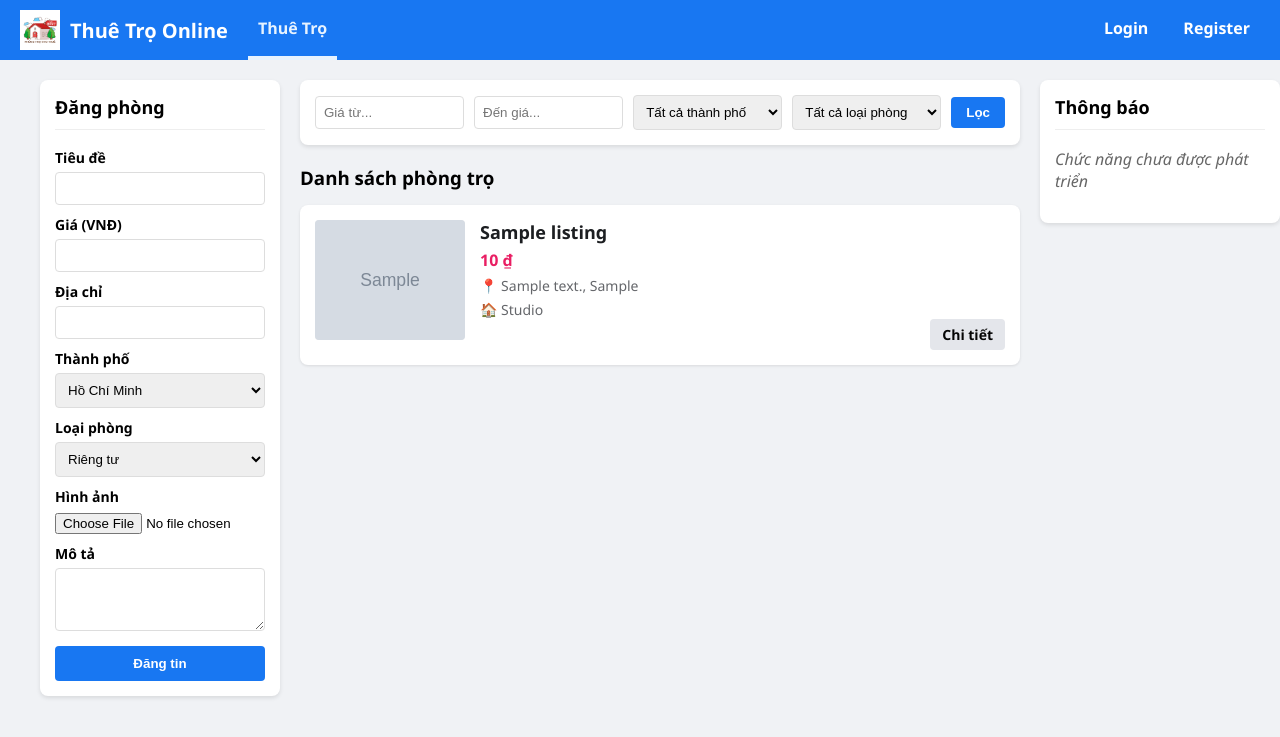
After one commit to HyyDone/DoAnChuyenNganh, a PHP site: page /listings.php in a window 1280 px wide. The commit adds this page. Shown: the top 737 px of the page. Run offline with PHP 8.4, Linux system fonts and the light colour scheme; tables that the repository leaves empty or names only in its code hold one stand-in row (values such as "Sample post"); grey boxes marked "Sample" are stand-in pictures.

Commit message:
Implement listings page, header styling, and profile display

```diff
--- /dev/null
+++ b/public/api/listings.php
@@ -0,0 +1,110 @@
+<?php
+require_once __DIR__ . '/../../config/db.php';
+
+header('Content-Type: application/json');
+
+$method = $_SERVER['REQUEST_METHOD'];
+
+if ($method === 'GET') {
+    try {
+        $sql = "SELECT l.*, u.full_name as owner_name, u.avatar as owner_avatar,
+                (SELECT file_path FROM listing_images WHERE listing_id = l.id LIMIT 1) as image_path
+                FROM listings l
+                JOIN users u ON l.owner_id = u.id
+                WHERE l.status = 'available'";
+
+        $params = [];
+
+        if (!empty($_GET['price_min'])) {
+            $sql .= " AND l.price >= ?";
+            $params[] = $_GET['price_min'];
+        }
+        if (!empty($_GET['price_max'])) {
+            $sql .= " AND l.price <= ?";
+            $params[] = $_GET['price_max'];
+        }
+        if (!empty($_GET['city'])) {
+            $sql .= " AND l.city LIKE ?";
+            $params[] = '%' . $_GET['city'] . '%';
+        }
+        // Note: 'capacity' is not in the schema provided earlier, assuming 'room_type' or description for now.
+        // If user meant specific capacity column, we might need to add it.
+        // For now, let's filter by room_type if provided, or just ignore capacity if not in schema.
+        // Looking at schema: room_type ENUM('studio','share','private')
+        if (!empty($_GET['room_type'])) {
+             $sql .= " AND l.room_type = ?";
+             $params[] = $_GET['room_type'];
+        }
+
+        $sql .= " ORDER BY l.created_at DESC";
+
+        $stmt = $pdo->prepare($sql);
+        $stmt->execute($params);
+        $listings = $stmt->fetchAll(PDO::FETCH_ASSOC);
+
+        echo json_encode(['success' => true, 'data' => $listings]);
+    } catch (Exception $e) {
+        http_response_code(500);
+        echo json_encode(['success' => false, 'message' => $e->getMessage()]);
+    }
+} elseif ($method === 'POST') {
+    if (session_status() == PHP_SESSION_NONE) {
+        session_start();
+    }
+
+    if (empty($_SESSION['user_id'])) {
+        http_response_code(401);
+        echo json_encode(['success' => false, 'message' => 'Unauthorized']);
+        exit;
+    }
+
+    try {
+        $owner_id = $_SESSION['user_id'];
+        $title = $_POST['title'] ?? 'Phòng trọ mới'; // Default title if not provided
+        $description = $_POST['description'] ?? '';
+        $price = $_POST['price'] ?? 0;
+        $address = $_POST['address'] ?? '';
+        $city = $_POST['city'] ?? 'Ho Chi Minh';
+        $room_type = $_POST['room_type'] ?? 'private';
+
+        // Basic validation
+        if (empty($price) || empty($address)) {
+            throw new Exception("Giá và địa chỉ là bắt buộc.");
+        }
+
+        $pdo->beginTransaction();
+
+        $stmt = $pdo->prepare("INSERT INTO listings (owner_id, title, description, price, address, city, room_type) VALUES (?, ?, ?, ?, ?, ?, ?)");
+        $stmt->execute([$owner_id, $title, $description, $price, $address, $city, $room_type]);
+        $listing_id = $pdo->lastInsertId();
+
+        // Handle Image Upload
+        if (!empty($_FILES['image']['name'])) {
+            $target_dir = __DIR__ . "/../../public/uploads/listings/";
+            if (!file_exists($target_dir)) {
+                mkdir($target_dir, 0777, true);
+            }
+
+            $file_extension = pathinfo($_FILES['image']['name'], PATHINFO_EXTENSION);
+            $new_filename = uniqid() . '.' . $file_extension;
+            $target_file = $target_dir . $new_filename;
+            $db_path = "/uploads/listings/" . $new_filename;
+
+            if (move_uploaded_file($_FILES['image']['tmp_name'], $target_file)) {
+                $stmt_img = $pdo->prepare("INSERT INTO listing_images (listing_id, file_path, is_cover) VALUES (?, ?, 1)");
+                $stmt_img->execute([$listing_id, $db_path]);
+            }
+        }
+
+        $pdo->commit();
+        echo json_encode(['success' => true, 'message' => 'Đăng tin thành công!', 'listing_id' => $listing_id]);
+
+    } catch (Exception $e) {
+        $pdo->rollBack();
+        http_response_code(500);
+        echo json_encode(['success' => false, 'message' => $e->getMessage()]);
+    }
+} else {
+    http_response_code(405);
+    echo json_encode(['success' => false, 'message' => 'Method not allowed']);
+}
--- a/public/includes/header.php
+++ b/public/includes/header.php
@@ -2,21 +2,45 @@
 if (session_status() == PHP_SESSION_NONE) {
     session_start();
 }
+$current_path = parse_url($_SERVER['REQUEST_URI'], PHP_URL_PATH);
+function isActive($path, $current) {
+    // Active: Light blue text, thick bottom border
+    // Inactive: White text, transparent border
+    return $path === $current
+        ? 'color:#e7f3ff;border-bottom:4px solid #e7f3ff;'
+        : 'color:white;border-bottom:4px solid transparent;';
+}
 ?>
-<header style="background:#1877f2;color:white;padding:10px 20px;display:flex;justify-content:space-between;align-items:center;">
-    <div style="display:flex;align-items:center;">
-        <a href="/index.php" style="text-decoration:none;color:inherit;display:flex;align-items:center;">
+<header style="background:#1877f2;color:white;padding:0 20px;height:60px;display:flex;justify-content:space-between;align-items:center;">
+    <div style="display:flex;align-items:center;height:100%;">
+        <a href="/index.php" style="text-decoration:none;color:inherit;display:flex;align-items:center;margin-right:20px;">
             <img src="/assets/thumbnailTro.jpg" alt="Thuê Trọ Online" style="height:40px;object-fit:contain;margin-right:10px;">
             <h1 style="margin:0;font-size:20px;">Thuê Trọ Online</h1>
         </a>
+        <a href="/listings.php" style="<?= isActive('/listings.php', $current_path) ?>text-decoration:none;font-weight:bold;font-size:16px;height:100%;display:flex;align-items:center;padding:0 10px;box-sizing:border-box;">Thuê Trọ</a>
     </div>
-    <nav>
-        <?php if (!empty($_SESSION['user_id'])): ?>
-            <a href="/profile.php" style="color:white;text-decoration:none;margin-left:15px;font-weight:bold;">Profile</a>
+    <nav style="display:flex;align-items:center;height:100%;">
+        <?php if (!empty($_SESSION['user_id'])):
+            require_once __DIR__ . '/../../config/db.php';
+            $stmt = $pdo->prepare("SELECT username, full_name, avatar FROM users WHERE id = ?");
+            $stmt->execute([$_SESSION['user_id']]);
+            $headerUser = $stmt->fetch();
+
+            $displayName = $headerUser['username'] ?? 'User';
+            if (!empty($headerUser['full_name'])) {
+                $parts = explode(' ', trim($headerUser['full_name']));
+                $displayName = end($parts);
+            }
+            $avatar = !empty($headerUser['avatar']) ? $headerUser['avatar'] : 'assets/default-avatar.png';
+        ?>
+            <a href="/profile.php" style="color:white;text-decoration:none;margin-left:15px;font-weight:bold;display:flex;align-items:center;background:rgba(255,255,255,0.2);padding:5px 10px;border-radius:20px;border:1px solid rgba(255,255,255,0.5);">
+                <img src="/<?= htmlspecialchars($avatar) ?>" alt="Avatar" style="width:30px;height:30px;border-radius:50%;margin-right:8px;object-fit:cover;border: 1px solid white;">
+                <?= htmlspecialchars($displayName) ?>
+            </a>
             <a href="/logout.php" style="color:white;text-decoration:none;margin-left:15px;font-weight:bold;">Logout</a>
         <?php else: ?>
-            <a href="/login.php" style="color:white;text-decoration:none;margin-left:15px;font-weight:bold;">Login</a>
-            <a href="/register.php" style="color:white;text-decoration:none;margin-left:15px;font-weight:bold;">Register</a>
+            <a href="/login.php" style="<?= isActive('/login.php', $current_path) ?>text-decoration:none;margin-left:15px;font-weight:bold;height:100%;display:flex;align-items:center;padding:0 10px;box-sizing:border-box;">Login</a>
+            <a href="/register.php" style="<?= isActive('/register.php', $current_path) ?>text-decoration:none;margin-left:15px;font-weight:bold;height:100%;display:flex;align-items:center;padding:0 10px;box-sizing:border-box;">Register</a>
         <?php endif; ?>
     </nav>
 </header>
--- /dev/null
+++ b/public/listings.php
@@ -0,0 +1,203 @@
+<!doctype html>
+<html lang="vi">
+<head>
+    <meta charset="utf-8">
+    <title>Thuê Trọ - Danh sách phòng</title>
+    <meta name="viewport" content="width=device-width, initial-scale=1.0">
+    <link rel="stylesheet" href="/assets/css/style.css">
+    <link rel="stylesheet" href="https://cdnjs.cloudflare.com/ajax/libs/font-awesome/6.4.0/css/all.min.css">
+    <style>
+        body {
+            font-family: 'Segoe UI', Helvetica, Arial, sans-serif;
+            background-color: #f0f2f5;
+            margin: 0;
+            padding: 0;
+        }
+    </style>
+</head>
+<body>
+
+<?php
+require_once __DIR__ . '/includes/header.php';
+?>
+
+<div style="max-width: 1200px; margin: 20px auto; padding: 0 15px;">
+    <div style="display: grid; grid-template-columns: 20% 60% 20%; gap: 20px;">
+
+        <!-- Left Column: Post Listing Form -->
+        <div style="background: white; padding: 15px; border-radius: 8px; box-shadow: 0 2px 4px rgba(0,0,0,0.1); height: fit-content;">
+            <h3 style="margin-top: 0; font-size: 18px; border-bottom: 1px solid #eee; padding-bottom: 10px;">Đăng phòng</h3>
+            <form id="postListingForm" enctype="multipart/form-data">
+                <div style="margin-bottom: 10px;">
+                    <label style="display:block; margin-bottom: 5px; font-weight: bold; font-size: 14px;">Tiêu đề</label>
+                    <input type="text" name="title" required style="width: 100%; padding: 8px; border: 1px solid #ddd; border-radius: 4px; box-sizing: border-box;">
+                </div>
+                <div style="margin-bottom: 10px;">
+                    <label style="display:block; margin-bottom: 5px; font-weight: bold; font-size: 14px;">Giá (VNĐ)</label>
+                    <input type="number" name="price" required style="width: 100%; padding: 8px; border: 1px solid #ddd; border-radius: 4px; box-sizing: border-box;">
+                </div>
+                <div style="margin-bottom: 10px;">
+                    <label style="display:block; margin-bottom: 5px; font-weight: bold; font-size: 14px;">Địa chỉ</label>
+                    <input type="text" name="address" required style="width: 100%; padding: 8px; border: 1px solid #ddd; border-radius: 4px; box-sizing: border-box;">
+                </div>
+                <div style="margin-bottom: 10px;">
+                    <label style="display:block; margin-bottom: 5px; font-weight: bold; font-size: 14px;">Thành phố</label>
+                    <select name="city" style="width: 100%; padding: 8px; border: 1px solid #ddd; border-radius: 4px; box-sizing: border-box;">
+                        <option value="Ho Chi Minh">Hồ Chí Minh</option>
+                        <option value="Ha Noi">Hà Nội</option>
+                        <option value="Da Nang">Đà Nẵng</option>
+                    </select>
+                </div>
+                <div style="margin-bottom: 10px;">
+                    <label style="display:block; margin-bottom: 5px; font-weight: bold; font-size: 14px;">Loại phòng</label>
+                    <select name="room_type" style="width: 100%; padding: 8px; border: 1px solid #ddd; border-radius: 4px; box-sizing: border-box;">
+                        <option value="private">Riêng tư</option>
+                        <option value="share">Ở ghép</option>
+                        <option value="studio">Studio</option>
+                    </select>
+                </div>
+                <div style="margin-bottom: 10px;">
+                    <label style="display:block; margin-bottom: 5px; font-weight: bold; font-size: 14px;">Hình ảnh</label>
+                    <input type="file" name="image" accept="image/*" style="width: 100%;">
+                </div>
+                <div style="margin-bottom: 10px;">
+                    <label style="display:block; margin-bottom: 5px; font-weight: bold; font-size: 14px;">Mô tả</label>
+                    <textarea name="description" rows="3" style="width: 100%; padding: 8px; border: 1px solid #ddd; border-radius: 4px; box-sizing: border-box;"></textarea>
+                </div>
+                <button type="submit" style="width: 100%; background: #1877f2; color: white; border: none; padding: 10px; border-radius: 4px; cursor: pointer; font-weight: bold;">Đăng tin</button>
+            </form>
+        </div>
+
+        <!-- Center Column: Filters & Listings -->
+        <div>
+            <!-- Filters -->
+            <div style="background: white; padding: 15px; border-radius: 8px; box-shadow: 0 2px 4px rgba(0,0,0,0.1); margin-bottom: 20px; display: flex; gap: 10px; align-items: center;">
+                <div style="flex: 1;">
+                    <input type="number" id="filterPriceMin" placeholder="Giá từ..." style="width: 100%; padding: 8px; border: 1px solid #ddd; border-radius: 4px; box-sizing: border-box;">
+                </div>
+                 <div style="flex: 1;">
+                    <input type="number" id="filterPriceMax" placeholder="Đến giá..." style="width: 100%; padding: 8px; border: 1px solid #ddd; border-radius: 4px; box-sizing: border-box;">
+                </div>
+                <div style="flex: 1;">
+                    <select id="filterCity" style="width: 100%; padding: 8px; border: 1px solid #ddd; border-radius: 4px; box-sizing: border-box;">
+                        <option value="">Tất cả thành phố</option>
+                        <option value="Ho Chi Minh">Hồ Chí Minh</option>
+                        <option value="Ha Noi">Hà Nội</option>
+                        <option value="Da Nang">Đà Nẵng</option>
+                    </select>
+                </div>
+                <div style="flex: 1;">
+                    <select id="filterRoomType" style="width: 100%; padding: 8px; border: 1px solid #ddd; border-radius: 4px; box-sizing: border-box;">
+                        <option value="">Tất cả loại phòng</option>
+                        <option value="private">Riêng tư</option>
+                        <option value="share">Ở ghép</option>
+                        <option value="studio">Studio</option>
+                    </select>
+                </div>
+                <button onclick="loadListings()" style="background: #1877f2; color: white; border: none; padding: 8px 15px; border-radius: 4px; cursor: pointer; font-weight: bold;">Lọc</button>
+            </div>
+
+            <h3 style="margin-bottom: 15px;">Danh sách phòng trọ</h3>
+
+            <!-- Listings Container -->
+            <div id="listingsContainer">
+                <!-- Listings will be loaded here via JS -->
+                <p style="text-align:center; color: #666;">Đang tải dữ liệu...</p>
+            </div>
+        </div>
+
+        <!-- Right Column: Placeholder -->
+        <div style="background: white; padding: 15px; border-radius: 8px; box-shadow: 0 2px 4px rgba(0,0,0,0.1); height: fit-content;">
+            <h3 style="margin-top: 0; font-size: 18px; border-bottom: 1px solid #eee; padding-bottom: 10px;">Thông báo</h3>
+            <p style="color: #666; font-style: italic;">Chức năng chưa được phát triển</p>
+        </div>
+
+    </div>
+</div>
+
+<script>
+document.addEventListener('DOMContentLoaded', function() {
+    loadListings();
+
+    document.getElementById('postListingForm').addEventListener('submit', function(e) {
+        e.preventDefault();
+        const formData = new FormData(this);
+
+        fetch('/api/listings.php', {
+            method: 'POST',
+            body: formData
+        })
+        .then(response => response.json())
+        .then(data => {
+            if (data.success) {
+                alert('Đăng tin thành công!');
+                this.reset();
+                loadListings();
+            } else {
+                alert('Lỗi: ' + (data.message || 'Không thể đăng tin'));
+            }
+        })
+        .catch(error => {
+            console.error('Error:', error);
+            alert('Đã xảy ra lỗi khi đăng tin.');
+        });
+    });
+});
+
+function loadListings() {
+    const priceMin = document.getElementById('filterPriceMin').value;
+    const priceMax = document.getElementById('filterPriceMax').value;
+    const city = document.getElementById('filterCity').value;
+    const roomType = document.getElementById('filterRoomType').value;
+
+    const params = new URLSearchParams({
+        price_min: priceMin,
+        price_max: priceMax,
+        city: city,
+        room_type: roomType
+    });
+
+    fetch(`/api/listings.php?${params.toString()}`)
+    .then(response => response.json())
+    .then(result => {
+        const container = document.getElementById('listingsContainer');
+        container.innerHTML = '';
+
+        if (result.success && result.data.length > 0) {
+            result.data.forEach(listing => {
+                const item = document.createElement('div');
+                item.style.cssText = 'background: white; padding: 15px; border-radius: 8px; box-shadow: 0 1px 3px rgba(0,0,0,0.1); margin-bottom: 15px; display: flex; gap: 15px;';
+
+                const imagePath = listing.image_path ? listing.image_path : '/assets/default-room.jpg'; // Fallback image
+
+                item.innerHTML = `
+                    <div style="width: 150px; height: 120px; flex-shrink: 0;">
+                        <img src="${imagePath}" alt="${listing.title}" style="width: 100%; height: 100%; object-fit: cover; border-radius: 4px; background: #eee;">
+                    </div>
+                    <div style="flex: 1; display: flex; flex-direction: column; justify-content: space-between;">
+                        <div>
+                            <h3 style="margin: 0 0 5px 0; font-size: 18px; color: #1c1e21;">${listing.title}</h3>
+                            <p style="margin: 0 0 5px 0; color: #e91e63; font-weight: bold;">${new Intl.NumberFormat('vi-VN', { style: 'currency', currency: 'VND' }).format(listing.price)}</p>
+                            <p style="margin: 0 0 5px 0; color: #65676b; font-size: 14px;">📍 ${listing.address}, ${listing.city}</p>
+                            <p style="margin: 0; color: #65676b; font-size: 14px;">🏠 ${listing.room_type === 'private' ? 'Riêng tư' : (listing.room_type === 'share' ? 'Ở ghép' : 'Studio')}</p>
+                        </div>
+                        <div style="text-align: right;">
+                            <a href="/listing_detail.php?id=${listing.id}" style="display: inline-block; background: #e4e6eb; color: #050505; padding: 6px 12px; border-radius: 4px; text-decoration: none; font-weight: bold; font-size: 14px;">Chi tiết</a>
+                        </div>
+                    </div>
+                `;
+                container.appendChild(item);
+            });
+        } else {
+            container.innerHTML = '<p style="text-align:center; color: #666; padding: 20px;">Không tìm thấy phòng trọ nào phù hợp.</p>';
+        }
+    })
+    .catch(error => {
+        console.error('Error:', error);
+        document.getElementById('listingsContainer').innerHTML = '<p style="text-align:center; color: red;">Lỗi khi tải dữ liệu.</p>';
+    });
+}
+</script>
+
+</body>
+</html>
```
Also changed, not shown: migrations/schema.sql (+125 -1 lines), public/listing_detail.php (added, +12 -0 lines).
